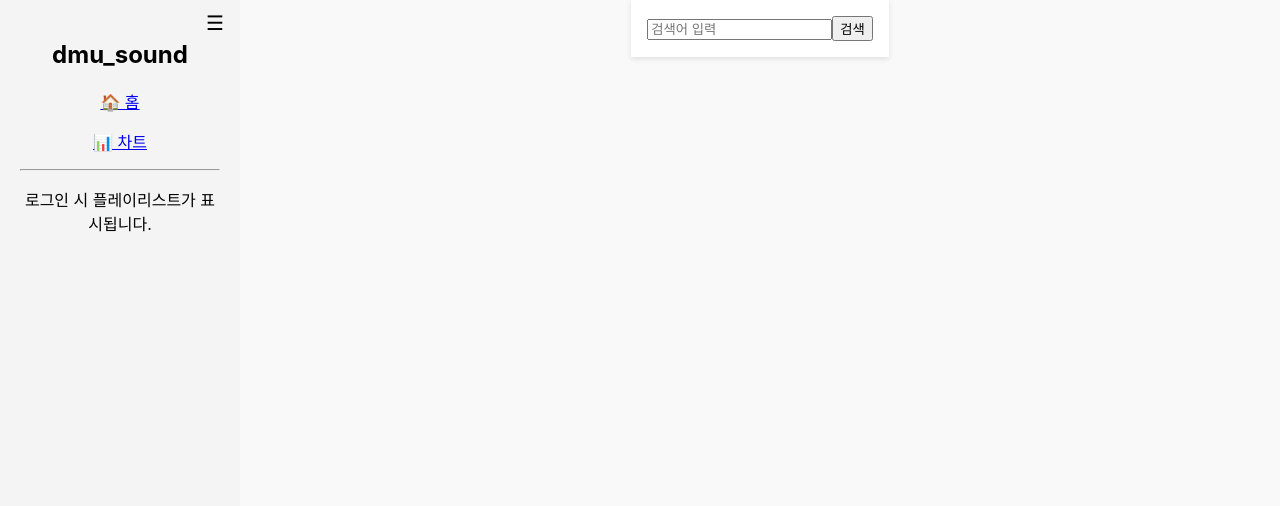
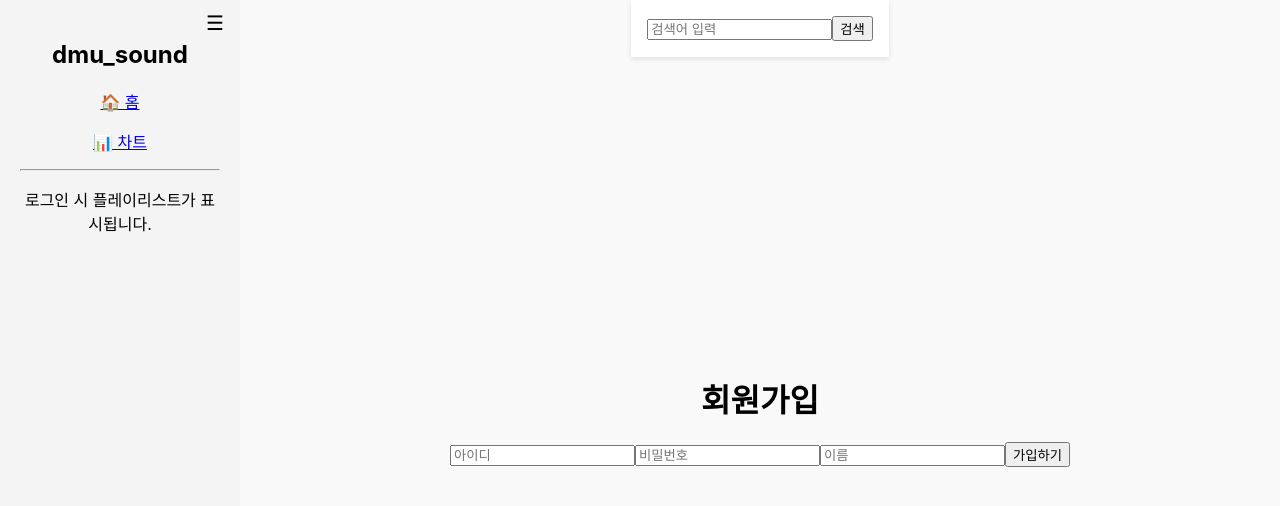
Before and after one commit to HwangJuseok/dmu_sound, a React (Create React App) app in the folder frontend/: page /register in a window 1280 px wide. Shown: the top 506 px of the page. Built offline with nearby package versions, Linux system fonts and the light colour scheme.

Commit message:
로그인, 회원가입 페이지 구현
css는 아직

```diff
--- a/frontend/src/App.jsx
+++ b/frontend/src/App.jsx
@@ -11,6 +11,8 @@ import MusicInfo from './pages/MusicInfo';
 import SearchResultsPage from './pages/SearchResultsPage';
 import SearchBar from './components/SearchBar';
 import PlaylistDetailPage from './pages/PlaylistDetailPage';
+import Login from './pages/Login';
+import Register from './pages/Register';
 
 function App() {
   const [sidebarOpen, setSidebarOpen] = useState(true);
@@ -59,6 +61,10 @@ function App() {
           <Route path="/detail/:id" element={<DetailPage />} />
           <Route path="/lyrics/:id" element={<LyricsPage />} />
           <Route path="/playlist/:id" element={<PlaylistDetailPage />} />
+          <Route path="/login" element={<Login />} />
+          <Route path="/auth/login" element={<Login />} />
+          <Route path="/register" element={<Register />} />
+          <Route path="/auth/register" element={<Register />} />
         </Routes>
       </main>
     </div>
--- /dev/null
+++ b/frontend/src/pages/Login.jsx
@@ -0,0 +1,40 @@
+import React, { useState } from 'react';
+
+const Login = () => {
+  const [userId, setUserId] = useState('');
+  const [userPw, setUserPw] = useState('');
+  const [error, setError] = useState('');
+
+  const handleSubmit = async (e) => {
+    e.preventDefault();
+
+    const response = await fetch('/auth/login/process', {
+      method: 'POST',
+      headers: { 'Content-Type': 'application/json' },
+      body: JSON.stringify({ userId, userPw })
+    });
+
+    if (response.redirected) {
+      window.location.href = response.url;
+    } else {
+      const data = await response.json();
+      setError(data.message || '로그인 실패');
+    }
+  };
+
+  return (
+    <div>
+      <h1>로그인</h1>
+      {error && <p style={{ color: 'red' }}>{error}</p>}
+      <form onSubmit={handleSubmit}>
+        <input value={userId} onChange={(e) => setUserId(e.target.value)} placeholder="아이디" required />
+        <input type="password" value={userPw} onChange={(e) => setUserPw(e.target.value)} placeholder="비밀번호" required />
+        <button type="submit">로그인</button>
+      </form>
+      <a href="/oauth2/authorization/google">Google로 로그인</a><br />
+      <a href="/auth/register">회원가입 하기</a>
+    </div>
+  );
+};
+
+export default Login;
--- a/frontend/src/pages/MainPage.jsx
+++ b/frontend/src/pages/MainPage.jsx
@@ -1,4 +1,5 @@
 import React, { useState, useEffect } from 'react';
+import { useNavigate } from 'react-router-dom';
 import SearchBar from "../components/SearchBar";
 import Section from "../components/Section";
 import "../styles/MainPage.css";
@@ -9,17 +10,9 @@ const API_BASE_URL = 'http://localhost:8080';
 const apiService = {
     getNewReleases: async () => {
         try {
-            console.log('Fetching new releases from:', `${API_BASE_URL}/api/spotify/new-releases`);
             const response = await fetch(`${API_BASE_URL}/api/spotify/new-releases`);
-            console.log('New releases response status:', response.status);
-
             if (!response.ok) throw new Error(`Failed to fetch new releases: ${response.status}`);
-
-            const data = await response.json();
-            console.log('New releases data:', data);
-            console.log('New releases data length:', data?.length || 0);
-
-            return data || [];
+            return await response.json();
         } catch (error) {
             console.error('Error fetching new releases:', error);
             return [];
@@ -28,17 +21,9 @@ const apiService = {
 
     getTrendingVideos: async () => {
         try {
-            console.log('Fetching trending videos from:', `${API_BASE_URL}/api/youtube/trending`);
             const response = await fetch(`${API_BASE_URL}/api/youtube/trending`);
-            console.log('Trending videos response status:', response.status);
-
             if (!response.ok) throw new Error(`Failed to fetch trending videos: ${response.status}`);
-
-            const data = await response.json();
-            console.log('Trending videos data:', data);
-            console.log('Trending videos data length:', data?.length || 0);
-
-            return data || [];
+            return await response.json();
         } catch (error) {
             console.error('Error fetching trending videos:', error);
             return [];
@@ -59,34 +44,39 @@ const apiService = {
 
 // Header 컴포넌트
 const Header = ({ onSearch }) => {
+    const navigate = useNavigate();
+
     return (
         <header className="bg-gradient-to-r from-purple-600 to-blue-600 text-white shadow-lg">
             <div className="container mx-auto px-4 py-4">
-                {/* 상단 라인: 로고와 로그인/회원가입 버튼 */}
                 <div className="flex items-center justify-between mb-4">
                     <div className="flex items-center space-x-2">
                         <span className="text-2xl">🎵</span>
                         <h1 className="text-2xl font-bold">DMU Sound</h1>
                     </div>
                     <nav className="flex items-center space-x-4">
-                        <button className="flex items-center space-x-1 px-4 py-2 rounded-lg bg-white bg-opacity-20 hover:bg-opacity-30 transition-all">
+                        <button
+                            className="flex items-center space-x-1 px-4 py-2 rounded-lg bg-white bg-opacity-20 hover:bg-opacity-30 transition-all"
+                            onClick={() => navigate('/auth/login')}
+                        >
                             <span>👤</span>
                             <span>로그인</span>
                         </button>
-                        <button className="flex items-center space-x-1 px-4 py-2 rounded-lg bg-white bg-opacity-30 transition-all">
+                        <button
+                            className="flex items-center space-x-1 px-4 py-2 rounded-lg bg-white bg-opacity-30 transition-all"
+                            onClick={() => navigate('/auth/register')}
+                        >
                             <span>➕</span>
                             <span>회원가입</span>
                         </button>
                     </nav>
                 </div>
 
-                {/* 중앙 라인: 제목과 설명 */}
                 <div className="text-center mb-4">
                     <h2 className="text-3xl font-bold mb-2">음악의 모든 것이 여기에</h2>
                     <p className="text-lg opacity-90">최신 음악부터 인기 차트까지, DMU Sound에서 만나보세요</p>
                 </div>
 
-                {/* 하단 라인: 검색바 */}
                 <div className="flex justify-center">
                     <SearchBar onSearch={onSearch} />
                 </div>
@@ -113,7 +103,6 @@ const MainPage = () => {
                     apiService.getNewReleases(),
                     apiService.getTrendingVideos()
                 ]);
-
                 setNewReleases(spotifyResponse || []);
                 setTrendingVideos(youtubeResponse || []);
             } catch (err) {
@@ -143,8 +132,7 @@ const MainPage = () => {
                 <Header onSearch={handleSearch} />
                 <main className="mx-auto px-4 py-8 max-w-7xl w-full">
                     <div className="text-center py-12">
-                        <div
-                            className="w-16 h-16 border-4 border-purple-200 border-t-purple-600 rounded-full animate-spin mx-auto mb-4"></div>
+                        <div className="w-16 h-16 border-4 border-purple-200 border-t-purple-600 rounded-full animate-spin mx-auto mb-4"></div>
                         <p className="text-gray-600 text-lg">데이터를 불러오는 중...</p>
                     </div>
                 </main>
@@ -175,7 +163,6 @@ const MainPage = () => {
     return (
         <div className="min-h-screen bg-gray-100">
             <Header onSearch={handleSearch} />
-
             <main className="mx-auto px-4 py-8 max-w-7xl w-full">
                 {searchResults ? (
                     <div>
@@ -194,20 +181,12 @@ const MainPage = () => {
                         />
                     </div>
                 ) : (
-                    <div>
+                    <>
                         {newReleases.length > 0 && (
-                            <Section
-                                title="📀 신곡 추천 (Spotify)"
-                                songs={newReleases}
-                                icon={null}
-                            />
+                            <Section title="📀 신곡 추천 (Spotify)" songs={newReleases} icon={null} />
                         )}
                         {trendingVideos.length > 0 && (
-                            <Section
-                                title="🔥 인기 음악 (YouTube)"
-                                songs={trendingVideos}
-                                icon={null}
-                            />
+                            <Section title="🔥 인기 음악 (YouTube)" songs={trendingVideos} icon={null} />
                         )}
                         {newReleases.length === 0 && trendingVideos.length === 0 && (
                             <div className="text-center py-12">
@@ -215,7 +194,7 @@ const MainPage = () => {
                                 <p className="text-gray-600 text-lg">데이터가 없습니다.</p>
                             </div>
                         )}
-                    </div>
+                    </>
                 )}
             </main>
         </div>
--- /dev/null
+++ b/frontend/src/pages/Register.jsx
@@ -0,0 +1,43 @@
+import React, { useState } from 'react';
+
+const Register = () => {
+  const [userId, setUserId] = useState('');
+  const [userPw, setUserPw] = useState('');
+  const [userName, setUserName] = useState('');
+  const [message, setMessage] = useState('');
+  const [success, setSuccess] = useState(null);
+
+  const handleSubmit = async (e) => {
+    e.preventDefault();
+
+    const response = await fetch('/auth/register', {
+      method: 'POST',
+      headers: { 'Content-Type': 'application/json' },
+      body: JSON.stringify({ userId, userPw, userName })
+    });
+
+    const result = await response.json();
+    setMessage(result.message);
+    setSuccess(result.success);
+  };
+
+  return (
+    <div>
+      <h1>회원가입</h1>
+      <form onSubmit={handleSubmit}>
+        <input value={userId} onChange={(e) => setUserId(e.target.value)} placeholder="아이디" required />
+        <input type="password" value={userPw} onChange={(e) => setUserPw(e.target.value)} placeholder="비밀번호" required />
+        <input value={userName} onChange={(e) => setUserName(e.target.value)} placeholder="이름" required />
+        <button type="submit">가입하기</button>
+      </form>
+      {message && (
+        <div>
+          <p>{message}</p>
+          {success ? <a href="/auth/login">로그인하러 가기</a> : null}
+        </div>
+      )}
+    </div>
+  );
+};
+
+export default Register;
```
